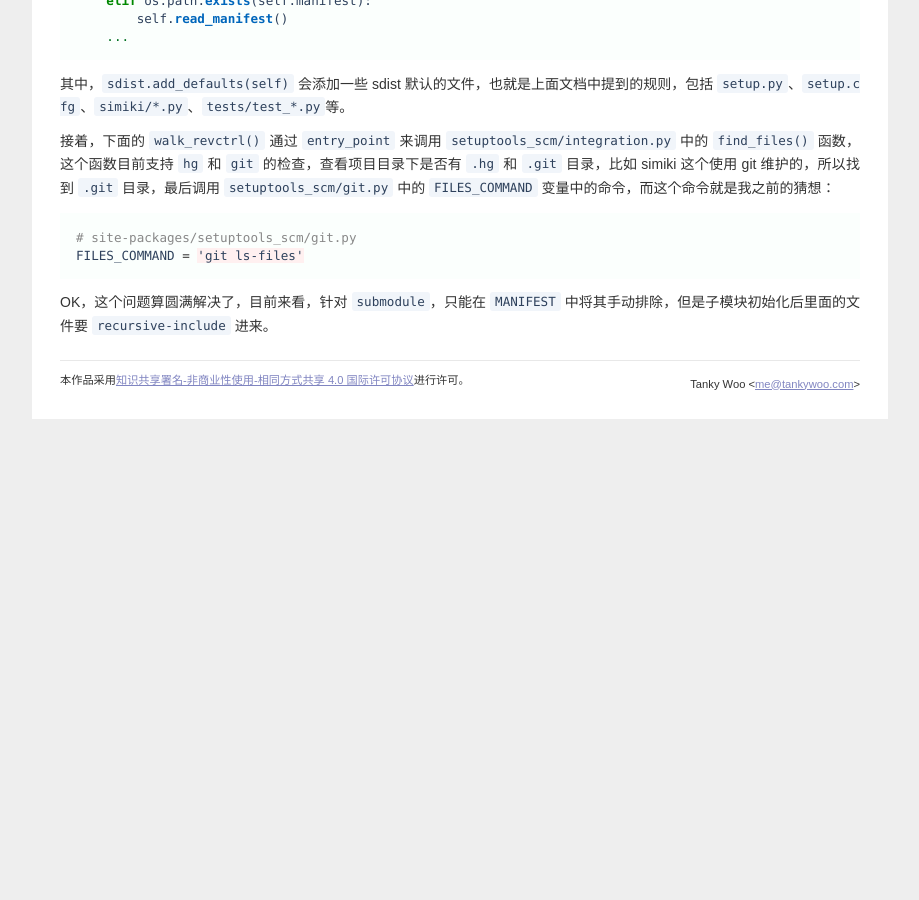
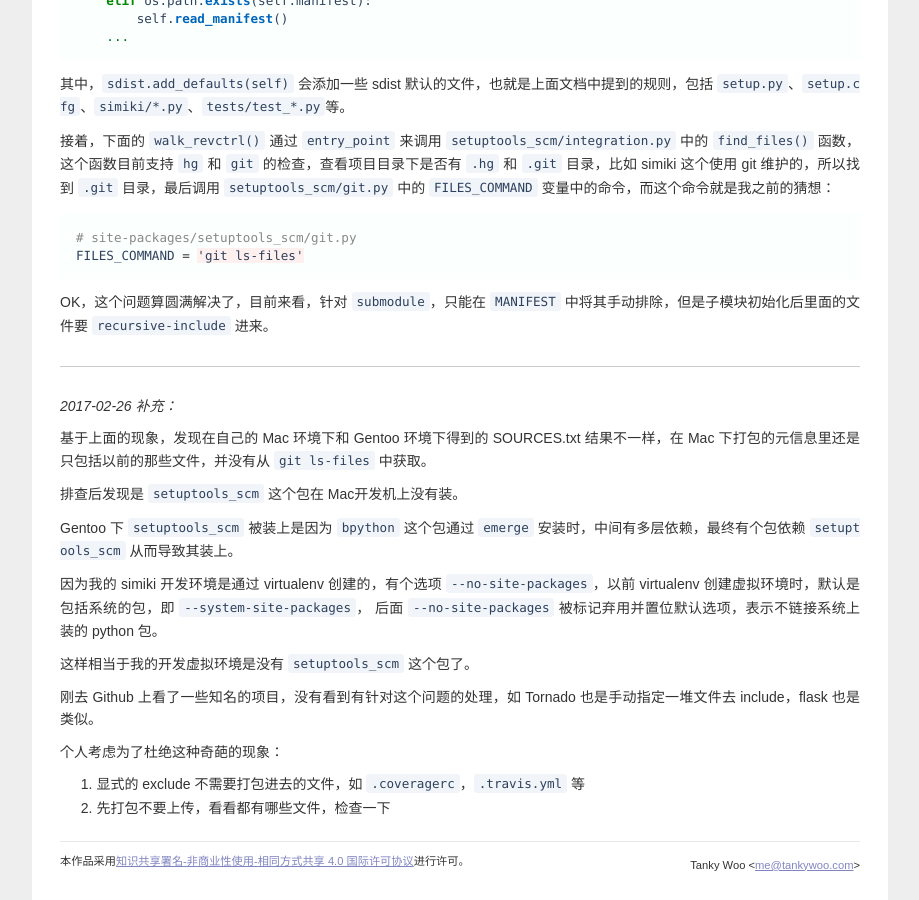
Before and after one commit to Harteyang/harte.top, a Jekyll site: the page built from _posts/2017-02-22-a-strange-problem-about-python-package-with-git-submodule.markdown, in a window 1280 px wide and 900 px high, scrolled down 2805 px. Shown: the whole window, without its empty margins (180-1099 px from the left). Built offline with Jekyll 4.4.1, drawn with Linux system fonts in a browser that asks for light colours; nearby versions of some CDN libraries; Markdown is read by kramdown in place of the engine named in the settings; comment, search, counter and statistics services are not loaded; before the commit the page ends 3224 px from its top, so only the background shows below that.

Commit message:
更新：排查Python打包时发布文件列表对Git子模块的奇怪行为

````diff
--- a/_posts/2017-02-22-a-strange-problem-about-python-package-with-git-submodule.markdown
+++ b/_posts/2017-02-22-a-strange-problem-about-python-package-with-git-submodule.markdown
@@ -156,3 +156,24 @@ FILES_COMMAND = 'git ls-files'
 ```
 
 OK，这个问题算圆满解决了，目前来看，针对 `submodule`，只能在 `MANIFEST` 中将其手动排除，但是子模块初始化后里面的文件要 `recursive-include` 进来。
+
+---
+
+*2017-02-26 补充：*
+
+基于上面的现象，发现在自己的 Mac 环境下和 Gentoo 环境下得到的 SOURCES.txt 结果不一样，在 Mac 下打包的元信息里还是只包括以前的那些文件，并没有从 `git ls-files` 中获取。
+
+排查后发现是 `setuptools_scm` 这个包在 Mac开发机上没有装。
+
+Gentoo 下 `setuptools_scm` 被装上是因为 `bpython` 这个包通过 `emerge` 安装时，中间有多层依赖，最终有个包依赖 `setuptools_scm` 从而导致其装上。
+
+因为我的 simiki 开发环境是通过 virtualenv 创建的，有个选项 `--no-site-packages`，以前 virtualenv 创建虚拟环境时，默认是包括系统的包，即 `--system-site-packages`， 后面 `--no-site-packages` 被标记弃用并置位默认选项，表示不链接系统上装的 python 包。
+
+这样相当于我的开发虚拟环境是没有 `setuptools_scm` 这个包了。
+
+刚去 Github 上看了一些知名的项目，没有看到有针对这个问题的处理，如 Tornado 也是手动指定一堆文件去 include，flask 也是类似。
+
+个人考虑为了杜绝这种奇葩的现象：
+
+1. 显式的 exclude 不需要打包进去的文件，如 `.coveragerc`，`.travis.yml` 等
+2. 先打包不要上传，看看都有哪些文件，检查一下
````
